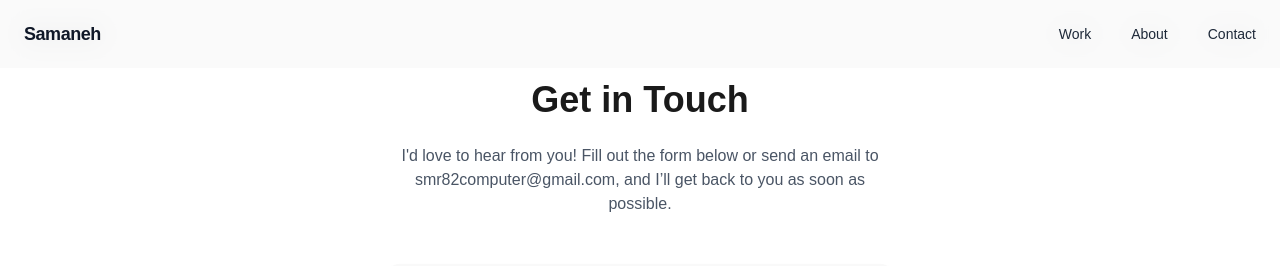
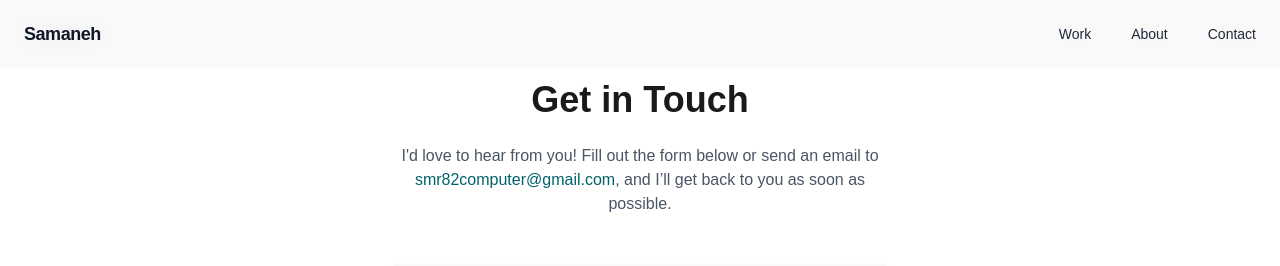
Before and after one commit to sam1362/samaneh-portfolio, a Next.js app: page /contact in a window 1280 px wide. Shown: the top 266 px of the page. Built offline with nearby package versions, Linux system fonts and the light colour scheme.

Commit message:
contact remove motion

```diff
--- a/app/contact/page.tsx
+++ b/app/contact/page.tsx
@@ -2,12 +2,13 @@
 import { useState } from "react";
 import NavigationBar from "../components/NavigationBar";
 import Footer from "../components/Footer";
-import { motion } from "framer-motion";
 
 export default function ContactPage() {
   const [form, setForm] = useState({ name: "", email: "", message: "" });
 
-  const handleChange = (e: React.ChangeEvent<HTMLInputElement | HTMLTextAreaElement>) => {
+  const handleChange = (
+    e: React.ChangeEvent<HTMLInputElement | HTMLTextAreaElement>
+  ) => {
     setForm({ ...form, [e.target.name]: e.target.value });
   };
 
@@ -24,17 +25,14 @@ export default function ContactPage() {
 
       {/* Contact Section */}
       <section className="flex-grow flex flex-col items-center justify-center px-6 md:px-16 py-20">
-        <motion.h1
-          initial={{ opacity: 0, y: 20 }}
-          whileInView={{ opacity: 1, y: 0 }}
-          transition={{ duration: 0.6 }}
-          className="text-4xl font-bold mb-6 text-center"
-        >
-          Get in Touch
-        </motion.h1>
+        <h1 className="text-4xl font-bold mb-6 text-center">Get in Touch</h1>
 
         <p className="text-gray-600 mb-12 text-center max-w-lg">
-        I'd love to hear from you! Fill out the form below or send an email to smr82computer@gmail.com, and I’ll get back to you as soon as possible.
+          I'd love to hear from you! Fill out the form below or send an email to{" "}
+          <span className="text-[#00636b] font-medium">
+            smr82computer@gmail.com
+          </span>
+          , and I’ll get back to you as soon as possible.
         </p>
 
         <form
@@ -43,7 +41,9 @@ export default function ContactPage() {
         >
           {/* Name */}
           <div>
-            <label className="block mb-2 text-sm font-medium text-gray-700">Name</label>
+            <label className="block mb-2 text-sm font-medium text-gray-700">
+              Name
+            </label>
             <input
               type="text"
               name="name"
@@ -57,7 +57,9 @@ export default function ContactPage() {
 
           {/* Email */}
           <div>
-            <label className="block mb-2 text-sm font-medium text-gray-700">Email</label>
+            <label className="block mb-2 text-sm font-medium text-gray-700">
+              Email
+            </label>
             <input
               type="email"
               name="email"
@@ -71,7 +73,9 @@ export default function ContactPage() {
 
           {/* Message */}
           <div>
-            <label className="block mb-2 text-sm font-medium text-gray-700">Message</label>
+            <label className="block mb-2 text-sm font-medium text-gray-700">
+              Message
+            </label>
             <textarea
               name="message"
               value={form.message}
@@ -84,14 +88,12 @@ export default function ContactPage() {
           </div>
 
           {/* Button */}
-          <motion.button
-            whileHover={{ scale: 1.05 }}
-            whileTap={{ scale: 0.95 }}
+          <button
             type="submit"
-            className="w-full py-3 bg-[#00636b] text-white font-semibold rounded-full transition-colors hover:bg-[#004f56]"
+            className="w-full py-3 bg-[#00636b] text-white font-semibold rounded-full transition-transform duration-200 hover:scale-105 active:scale-95 hover:bg-[#004f56]"
           >
             Send Message
-          </motion.button>
+          </button>
         </form>
       </section>
 
```
Also changed, not shown: app/project/cupbox/page.tsx (renamed from app/project/cupcake/page.tsx).
